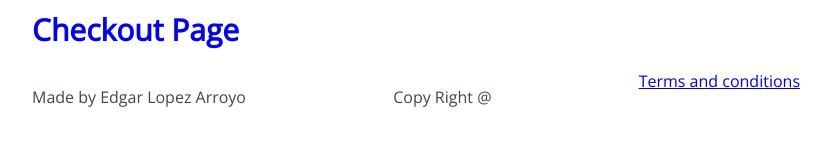
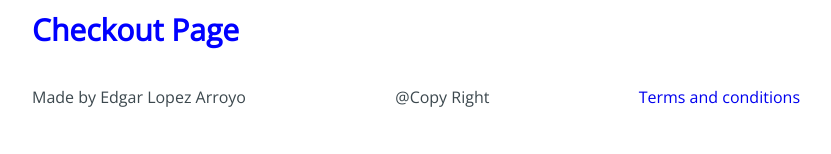
Before and after one commit to realEdgar/react-store, a React app: page /checkout in a window 1280 px wide. Shown: the part 146-300 px from the top of the page, without its empty margins (224-1055 px from the left). Built offline with nearby package versions, Linux system fonts and the light colour scheme.

Commit message:
import css files

```diff
--- a/src/components/Footer.jsx
+++ b/src/components/Footer.jsx
@@ -7,7 +7,7 @@ export const Footer = () => {
   return (
     <footer className="Footer">
       <p className="Footer-title" >Made by Edgar Lopez Arroyo</p>
-      <p className="Footer-copy">Copy Right @</p>
+      <p className="Footer-copy">@Copy Right</p>
       <Link to="/">Terms and conditions</Link>
     </footer>
   );
--- a/src/containers/Checkout.jsx
+++ b/src/containers/Checkout.jsx
@@ -1,4 +1,6 @@
 import React from 'react';
+
+import '../styles/components/Checkout.css';
 
 export const Checkout = () => {
   return <h1>Checkout Page</h1>;
--- a/src/containers/Information.jsx
+++ b/src/containers/Information.jsx
@@ -1,4 +1,6 @@
 import React from 'react';
+
+import '../styles/components/Information.css'
 
 export const Information = () => {
   return <h1>Information Page</h1>;
--- a/src/containers/Payment.jsx
+++ b/src/containers/Payment.jsx
@@ -1,4 +1,6 @@
 import React from 'react';
+
+import '../styles/components/Payment.css'
 
 export const Payment = () => {
   return <h1>Payment Page</h1>;
--- a/src/containers/Success.jsx
+++ b/src/containers/Success.jsx
@@ -1,4 +1,6 @@
 import React from 'react';
+
+import '../styles/components/Success.css'
 
 export const Success = () => {
   return <h1>Success Page</h1>;
--- a/src/styles/components/Footer.css
+++ b/src/styles/components/Footer.css
@@ -1,4 +1,5 @@
 .Footer {
   display: flex;
+  align-items: center;
   justify-content: space-between;
 }
```
Also changed, not shown: src/styles/components/Checkout.css (indentation only).
